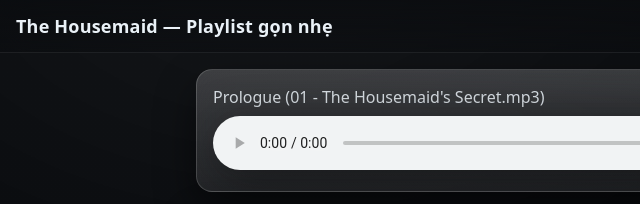
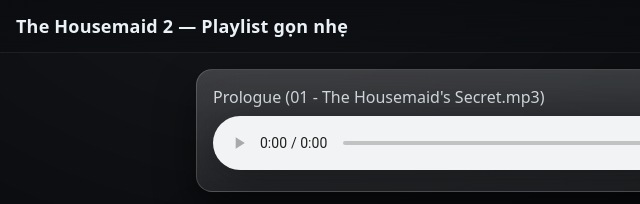
Before and after one commit to tienxu04/housemaid2, a plain HTML site: page index.html in a window 1280 px wide. Shown: the top 204 px of the page, 0-640 px from the left. Drawn offline with Linux system fonts and the light colour scheme.

Commit message:
Update index.html

```diff
--- a/index.html
+++ b/index.html
@@ -3,7 +3,7 @@
 <head>
   <meta charset="utf-8" />
   <meta name="viewport" content="width=device-width, initial-scale=1" />
-  <title>The Housemaid — Playlist gọn nhẹ (63 files)</title>
+  <title>The Housemaid 2 — Playlist gọn nhẹ (78 files)</title>
   <style>
     :root{
       --bg:#0a0c0f; --fg:#eaf1f7; --muted:#b9c7d6;
@@ -51,7 +51,7 @@
 </head>
 <body>
   <header>
-    <h1>The Housemaid — Playlist gọn nhẹ</h1>
+    <h1>The Housemaid 2 — Playlist gọn nhẹ</h1>
   </header>
   <main class="wrap">
     <section class="card player">
```
